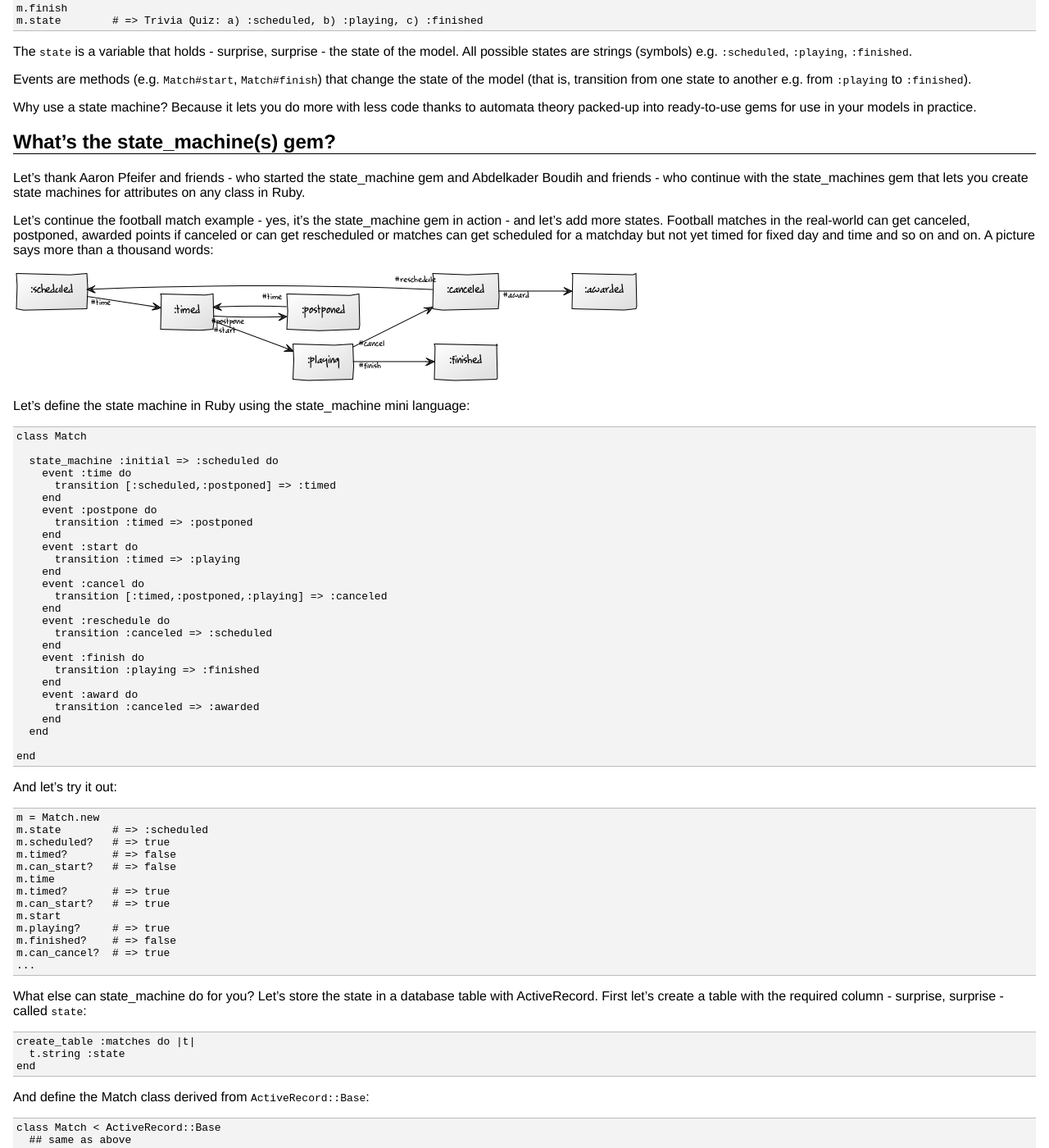
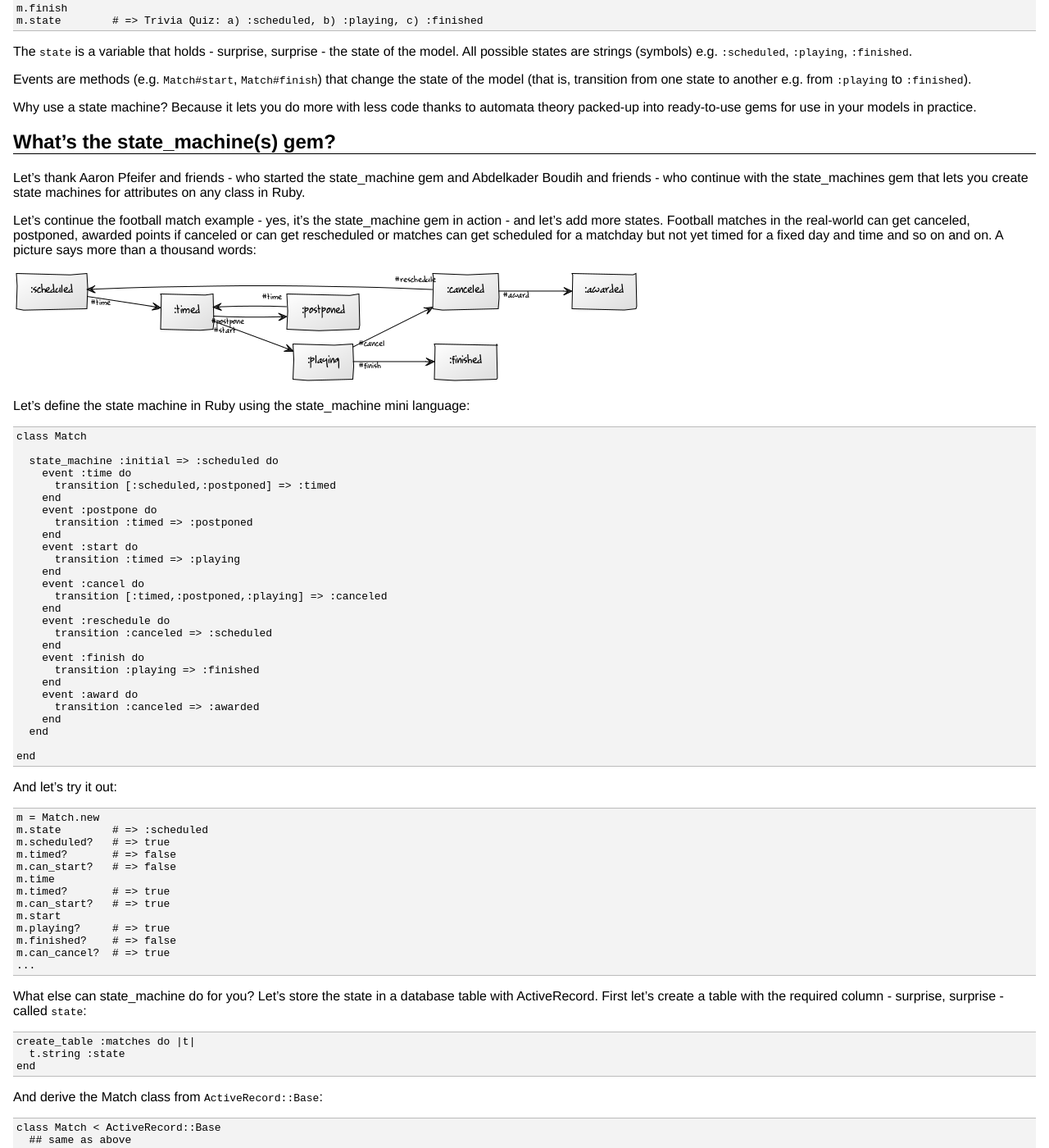
Before and after one commit to planetruby/gems, a Jekyll site: the page built from _posts/2015-02-26-state-machine.md, in a window 1280 px wide and 1400 px high, scrolled down 1086 px. Shown: the whole window at 82% size. Built offline with Jekyll 4.4.1, drawn with Linux system fonts in a browser that asks for light colours.

Commit message:
Update 2015-02-26-state-machine.md

```diff
--- a/_posts/2015-02-26-state-machine.md
+++ b/_posts/2015-02-26-state-machine.md
@@ -83,7 +83,7 @@ that lets you create state machines for attributes on any class in Ruby.
 Let's continue the football match example - yes, it's the state_machine gem in action - and let's
 add more states. Football matches in the real-world can get canceled, postponed, awarded points
 if canceled or can get rescheduled or matches can get scheduled for a matchday but not yet timed
-for fixed day and time and so on and on. A picture says more than a thousand words:
+for a fixed day and time and so on and on. A picture says more than a thousand words:
 
 ![](http://planetruby.github.io/gems/i/state_machine_match_ii.png)
 
@@ -146,7 +146,7 @@ create_table :matches do |t|
 end
 ~~~
 
-And define the Match class derived from `ActiveRecord::Base`:
+And derive the Match class from `ActiveRecord::Base`:
 
 ~~~
 class Match < ActiveRecord::Base
```
